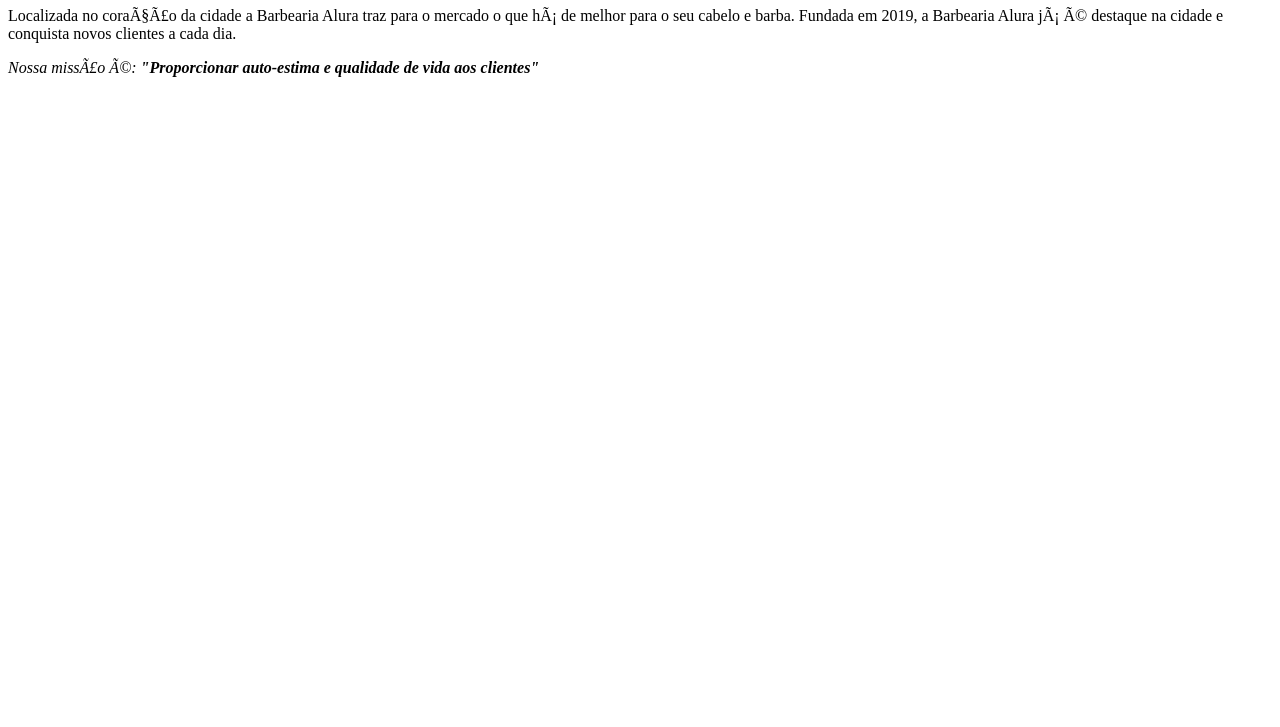
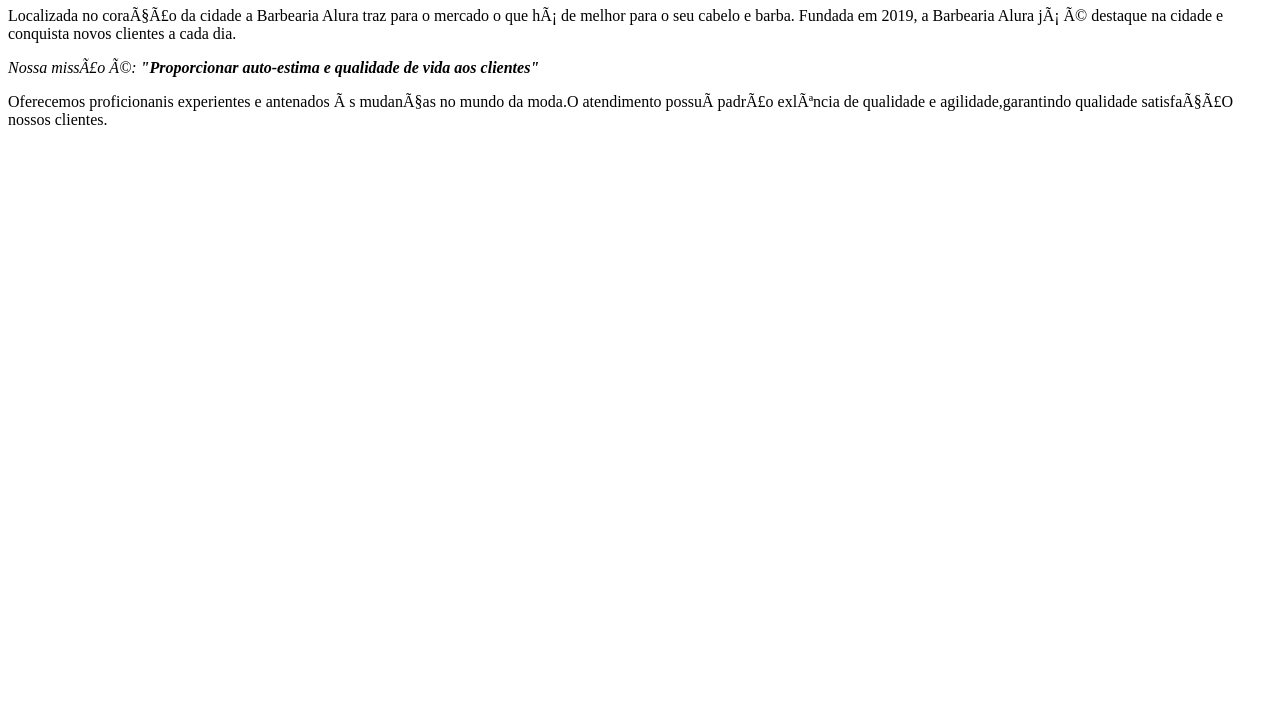
Before and after one commit to BrendoAdriano123/Alura-Site, a plain HTML site: page index.html in a window 1280 px wide. Shown: the part 73-800 px from the top of the page. Drawn offline with Linux system fonts and the light colour scheme.

Commit message:
Add files via upload

```diff
--- a/index.html
+++ b/index.html
@@ -12,5 +12,7 @@
 
          <p><em>Nossa missão é:<strong> "Proporcionar auto-estima e qualidade de   vida aos clientes"</strong></em></p>
 
+    <p>Oferecemos proficionanis experientes e antenados às mudanças no mundo da moda.O atendimento possuí padrão exlência de qualidade e agilidade,garantindo qualidade satisfaçãO nossos clientes.</p>
+
      </body>
  </html>
```
